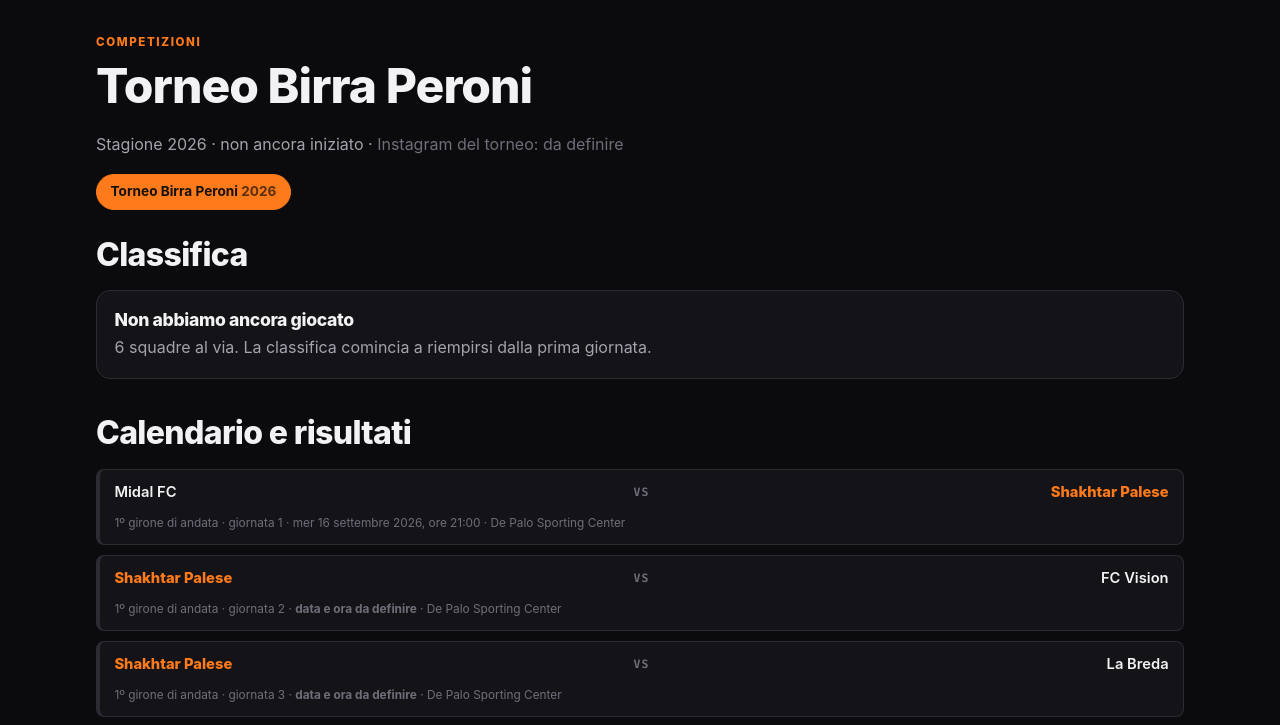
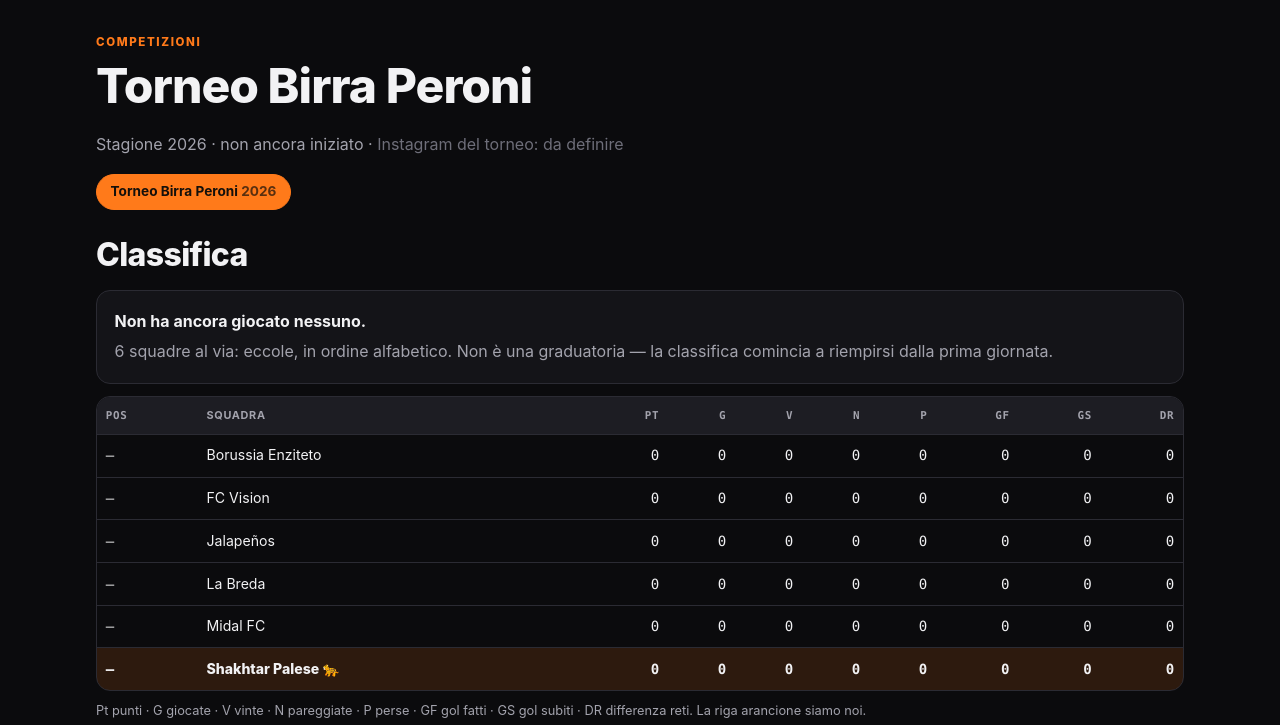
Before and after one commit to NicoloIacobone/shakhtar_palese, a plain HTML site: page tornei.html in a window 1280 px wide. Shown: the part 68-793 px from the top of the page. Drawn offline with Linux system fonts and the light colour scheme.

Commit message:
aggiunta classifica torneo

```diff
--- a/assets/js/tornei.js
+++ b/assets/js/tornei.js
@@ -53,18 +53,26 @@
 
     if (!attivo.classifica || !attivo.classifica.length) {
       elClass.innerHTML = '<p class="vuoto">Questo torneo non ha una classifica.</p>';
-    } else if (nonIniziato) {
-      elClass.innerHTML = `<div class="card">
-        <h3 style="margin-bottom:.3rem">Non abbiamo ancora giocato</h3>
-        <p class="sottotitolo" style="margin:0">
-          ${attivo.classifica.length} squadre al via${daAnnunciare
-            ? `, di cui ${daAnnunciare} ancora da annunciare` : ''}.
-          La classifica comincia a riempirsi dalla prima giornata.</p>
-      </div>`;
     } else {
       const col = [['punti','Pt'],['g','G'],['v','V'],['n','N'],['p','P'],['gf','GF'],['gs','GS'],['dr','DR']];
-      const righe = [...attivo.classifica].sort((a, b) => a.pos - b.pos);
+      // Finche' nessuno ha giocato la tabella si vede lo stesso — serve a sapere
+      // chi sono le avversarie — ma in ordine alfabetico e senza numeri di
+      // posizione: una fila di zeri numerata da 1 a 6 sembrerebbe una
+      // graduatoria, e diremmo che siamo ultimi senza aver giocato niente.
+      const righe = [...attivo.classifica].sort((a, b) => (nonIniziato
+        ? String(a.squadra).localeCompare(String(b.squadra))
+        : a.pos - b.pos));
+      const primaGiornata = nonIniziato ? `
+        <div class="card" style="margin-bottom:.8rem">
+          <b>Non ha ancora giocato nessuno.</b>
+          <p class="sottotitolo" style="margin:.3rem 0 0">
+            ${attivo.classifica.length} squadre al via${daAnnunciare
+              ? `, di cui ${daAnnunciare} ancora da annunciare` : ''}: eccole,
+            in ordine alfabetico. Non è una graduatoria — la classifica comincia
+            a riempirsi dalla prima giornata.</p>
+        </div>` : '';
       elClass.innerHTML = `
+        ${primaGiornata}
         <div class="tabella-wrap">
           <table class="tab">
             <caption class="sr-only">Classifica del ${SP.esc(attivo.nome)}</caption>
@@ -74,7 +82,7 @@
             </tr></thead>
             <tbody>${righe.map((r) => `
               <tr class="${r.squadra === noi ? 'noi' : ''}">
-                <td class="num">${SP.esc(r.pos)}</td>
+                <td class="num">${nonIniziato ? '&ndash;' : SP.esc(r.pos)}</td>
                 <td class="sx">${SP.esc(r.squadra)}${r.squadra === noi ? ' 🐆' : ''}</td>
                 ${col.map(([k]) => `<td class="num">${k === 'dr' && r[k] > 0 ? '+' : ''}${SP.esc(r[k])}</td>`).join('')}
               </tr>`).join('')}
--- a/data/tornei.json
+++ b/data/tornei.json
@@ -117,7 +117,7 @@
           "dr": 0
         }
       ],
-      "_nota_classifica": "Nessuno ha ancora giocato: sono tutte a zero e l'ordine e' alfabetico, non una graduatoria. Dalla prima giornata riscrivi 'pos' seguendo i punti.",
+      "_nota_classifica": "Nessuno ha ancora giocato: sono tutte a zero. Finche' e' cosi' la pagina Tornei le mostra in ordine alfabetico e senza numero di posizione, quindi il campo 'pos' qui sotto non conta; dalla prima giornata in poi riscrivilo seguendo i punti, perche' da quel momento decide l'ordine della tabella.",
       "_nota_calendario": "Qui ci sono solo le NOSTRE partite del 1º girone di andata. Le altre del girone non servono al sito: la classifica arriva dagli organizzatori gia' fatta. Quando escono le date delle giornate 2-5, riempi 'data' e 'ora' e metti \"stato\": \"da_giocare\".",
       "calendario": [
         {
--- a/tornei.html
+++ b/tornei.html
@@ -119,6 +119,6 @@
   </div>
 </footer>
 <script src="assets/js/main.js?v=e0be9336"></script>
-<script src="assets/js/tornei.js?v=1058253e"></script>
+<script src="assets/js/tornei.js?v=27e16474"></script>
 </body>
 </html>
```
Also changed, not shown: 1 other file.
